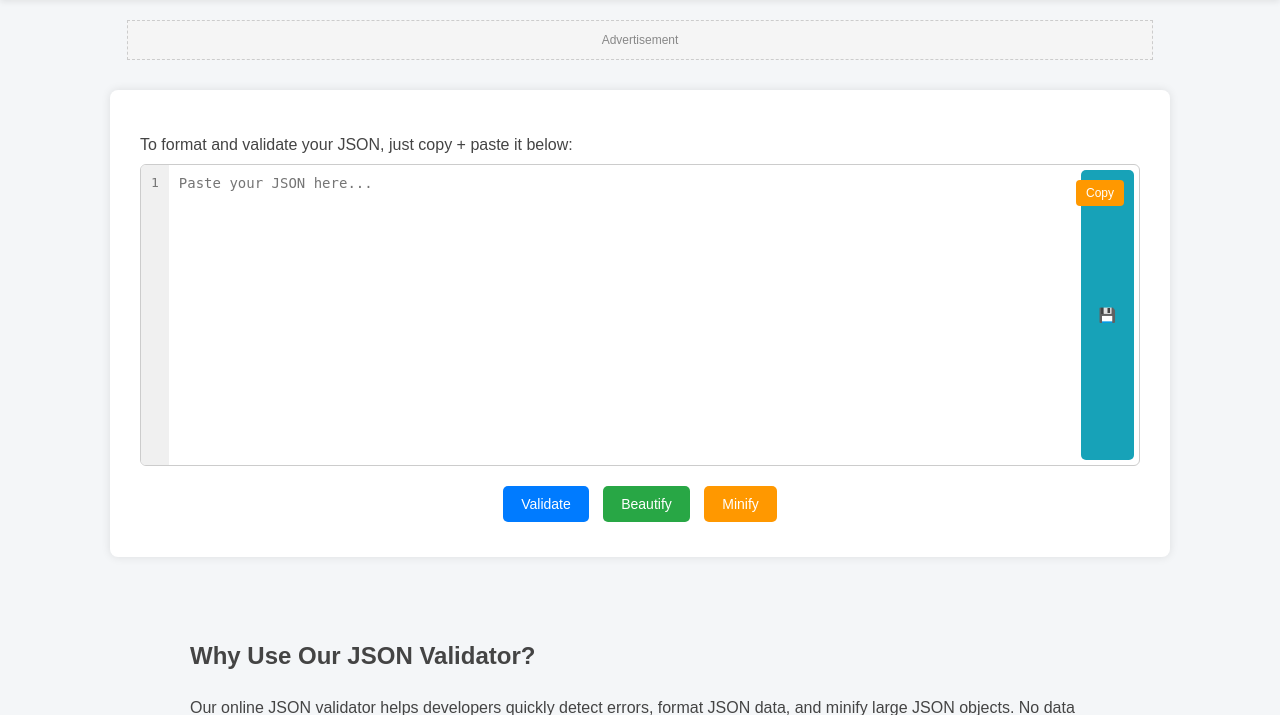
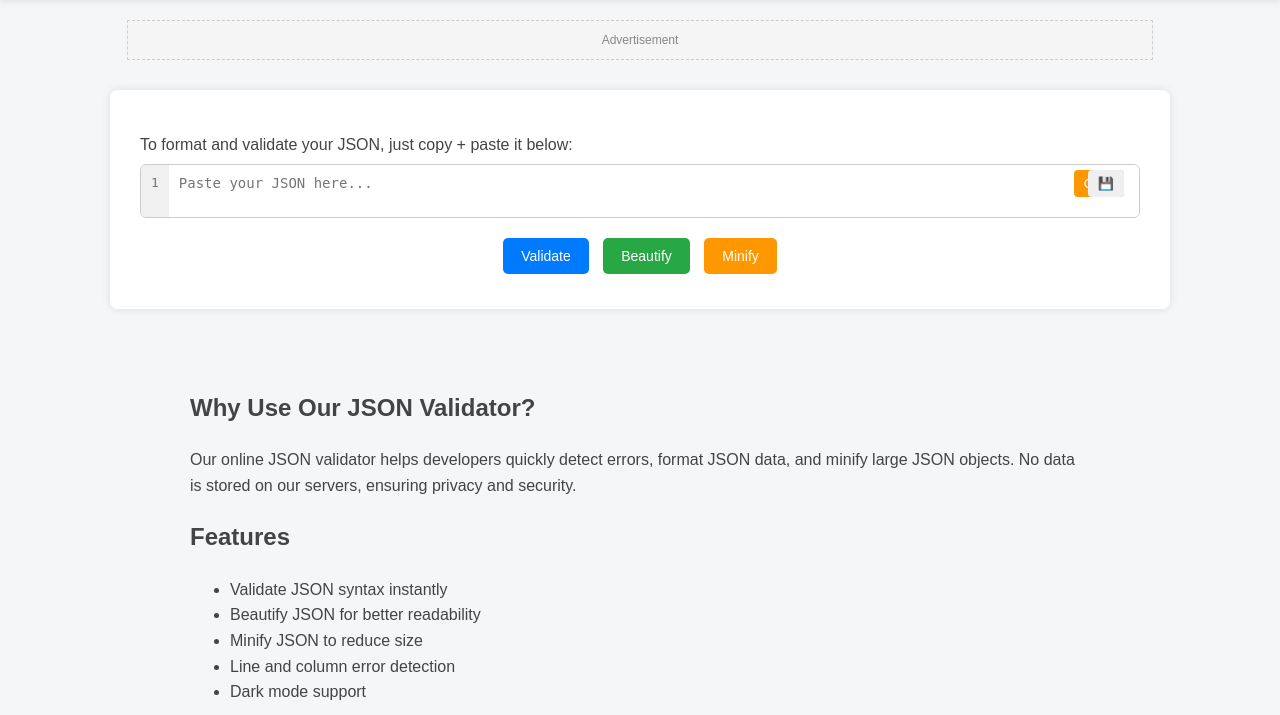
Before and after one commit to gtrreddy5/json_validator, a Flask app: page / in a window 1280 px wide. Shown: the part 95-810 px from the top of the page. Run offline with Flask 3, Linux system fonts and the light colour scheme.

Commit message:
Update style.css

```diff
--- a/static/style.css
+++ b/static/style.css
@@ -75,7 +75,6 @@ body.dark .helper-text {
     display: flex;
     border: 1px solid #ccc;
     border-radius: 6px;
-    height: 300px;
     overflow: hidden;
 }
 
@@ -113,18 +112,7 @@ body.dark textarea {
 }
 
 /* ===== Copy button ===== */
-.copy-btn {
-    position: absolute;
-    top: 10px;
-    right: 10px;
-    background: #333;
-    color: white;
-    border: none;
-    padding: 6px 10px;
-    border-radius: 4px;
-    font-size: 12px;
-    cursor: pointer;
-}
+
 
 /* ===== Buttons ===== */
 .buttons {
@@ -258,10 +246,15 @@ body.dark .page-content p {
 body.dark .seo-content {
     color: #ccc;
 }
+.copy-btn,
 .save-btn {
-    background: #17a2b8;
-    color: white;
-    margin-left: 6px;
+    position: absolute;
+    right: 10px;
+    padding: 6px 10px;
+    font-size: 13px;
+    border-radius: 4px;
+    cursor: pointer;
+    z-index: 10;
 }
 
 /* Modal */
```
